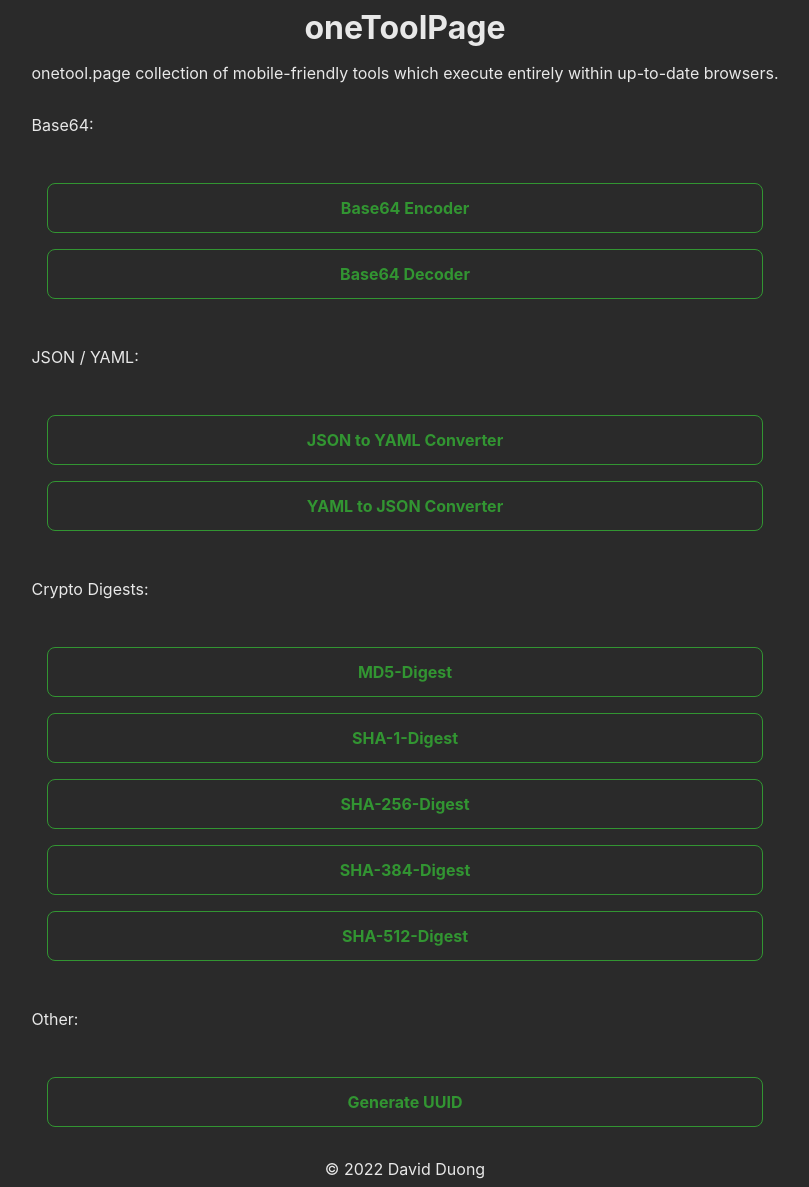
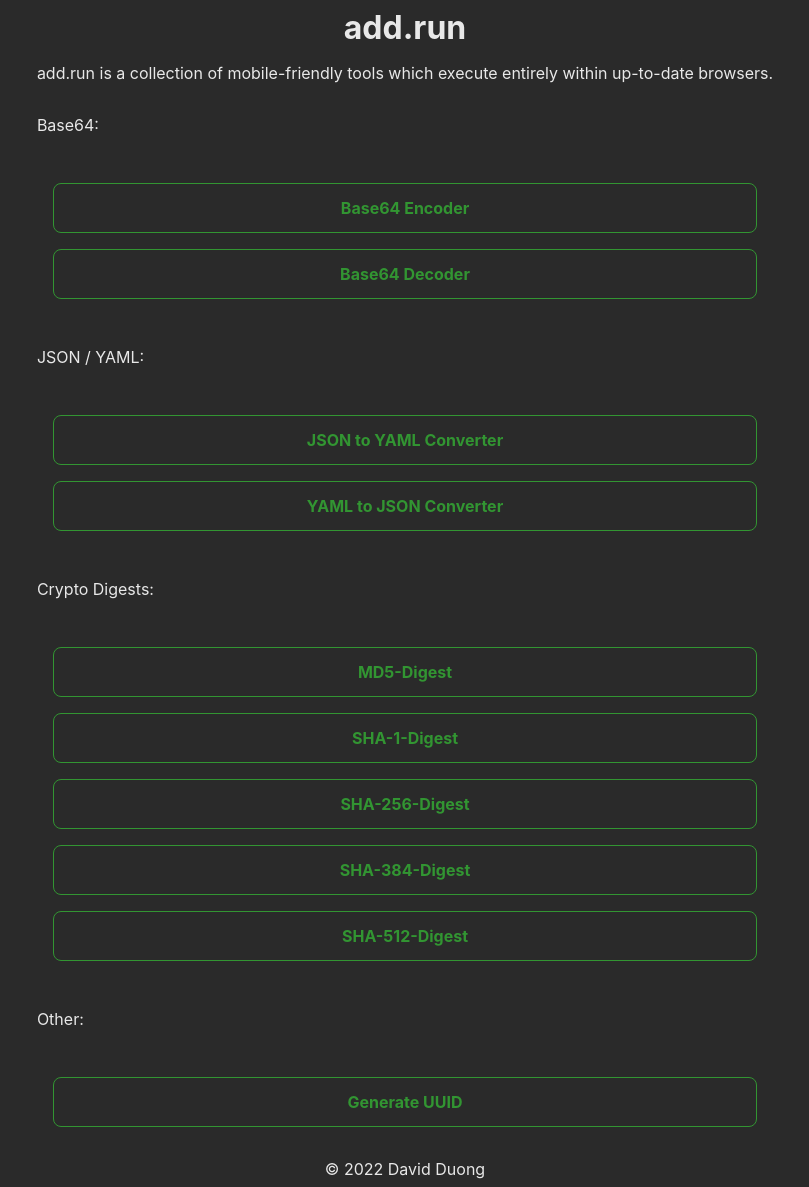
Before and after one commit to davidnqd/add.run, a Jekyll site: the page built from index.md, in a window 1280 px wide. Shown: the whole page, without its empty margins (235-1044 px from the left). Built offline with Jekyll 4.4.1, drawn with Linux system fonts in a browser that asks for light colours.

Commit message:
Rename to add.run

```diff
--- a/_layouts/default.html
+++ b/_layouts/default.html
@@ -2,7 +2,7 @@
 <html lang="en">
 
 <head>
-  <title>{{ page.title }} - onetool.page</title>
+  <title>{{ page.title }} - add.run</title>
   <meta name="description" content="{{ page.description }}">
   <meta name="viewport" content="width=device-width, initial-scale=1, maximum-scale=1">
   <meta name="apple-mobile-web-app-capable" content="yes">
--- a/_layouts/index.html
+++ b/_layouts/index.html
@@ -2,7 +2,7 @@
 <html lang="en">
 
 <head>
-  <title>{{ page.title }} - onetool.page</title>
+  <title>{{ page.title }} - add.run</title>
   <meta name="description" content="{{ page.description }}">
   <meta name="viewport" content="width=device-width, initial-scale=1, maximum-scale=1">
   <meta name="apple-mobile-web-app-capable" content="yes">
--- a/_layouts/supplier.html
+++ b/_layouts/supplier.html
@@ -2,7 +2,7 @@
 <html lang="en">
 
 <head>
-  <title>{{ page.title }} - onetool.page</title>
+  <title>{{ page.title }} - add.run</title>
   <meta name="description" content="{{ page.description }}">
   <meta name="viewport" content="width=device-width, initial-scale=1, maximum-scale=1">
   <meta name="apple-mobile-web-app-capable" content="yes">
--- a/index.md
+++ b/index.md
@@ -1,10 +1,10 @@
 ---
 layout: index
-title: oneToolPage
+title: add.run
 description: A collection of tools which run within your browser.
 ---
 
-onetool.page collection of mobile-friendly tools which execute entirely within up-to-date browsers.
+add.run is a collection of mobile-friendly tools which execute entirely within up-to-date browsers.
 
 Base64:
 
@@ -22,7 +22,6 @@ Crypto Digests:
 [SHA-384-Digest](/sha-384-digest)
 [SHA-512-Digest](/sha-512-digest)
 
-
 Other:
 
 [Generate UUID](/generate-uuid)
```
